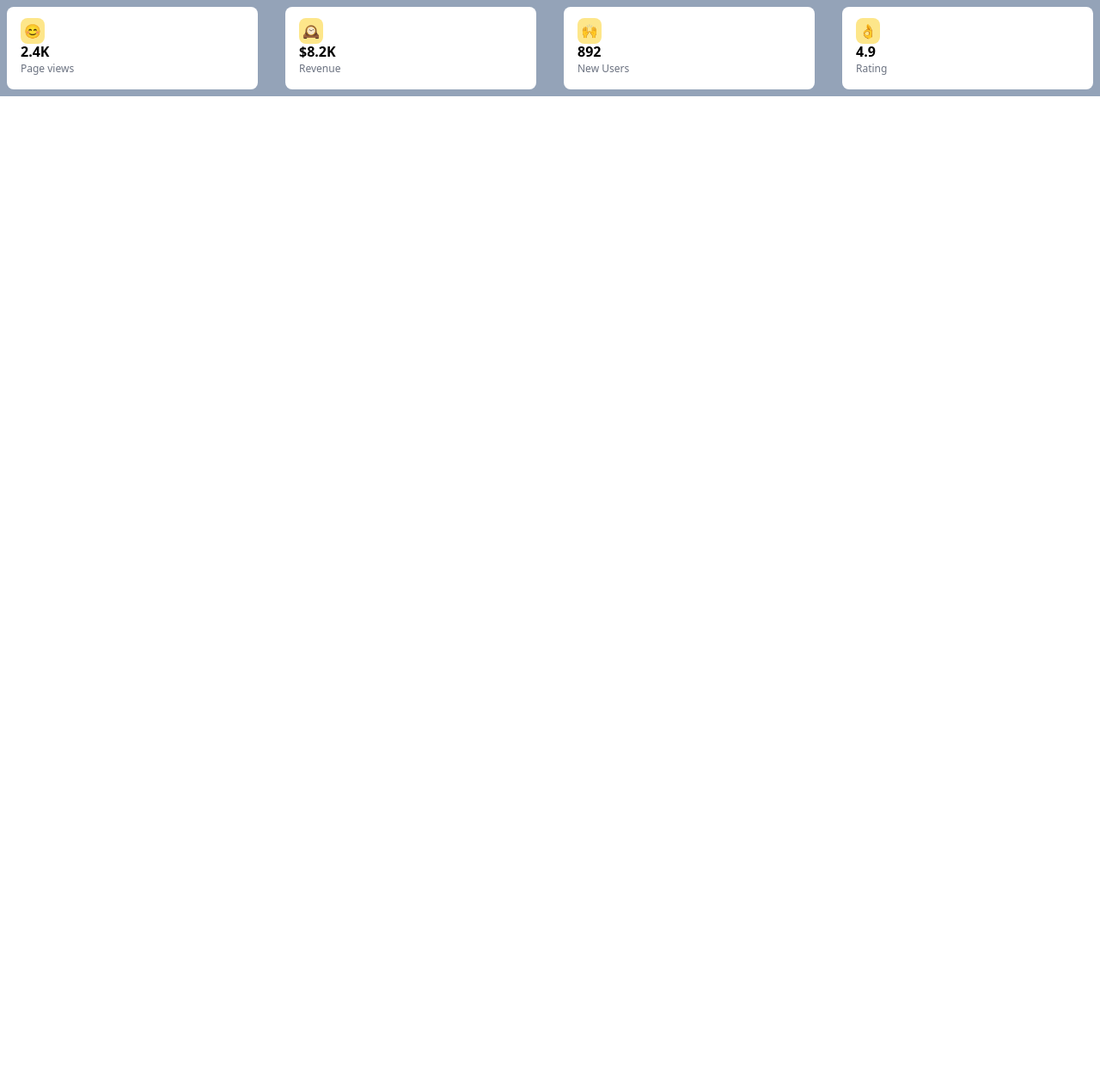
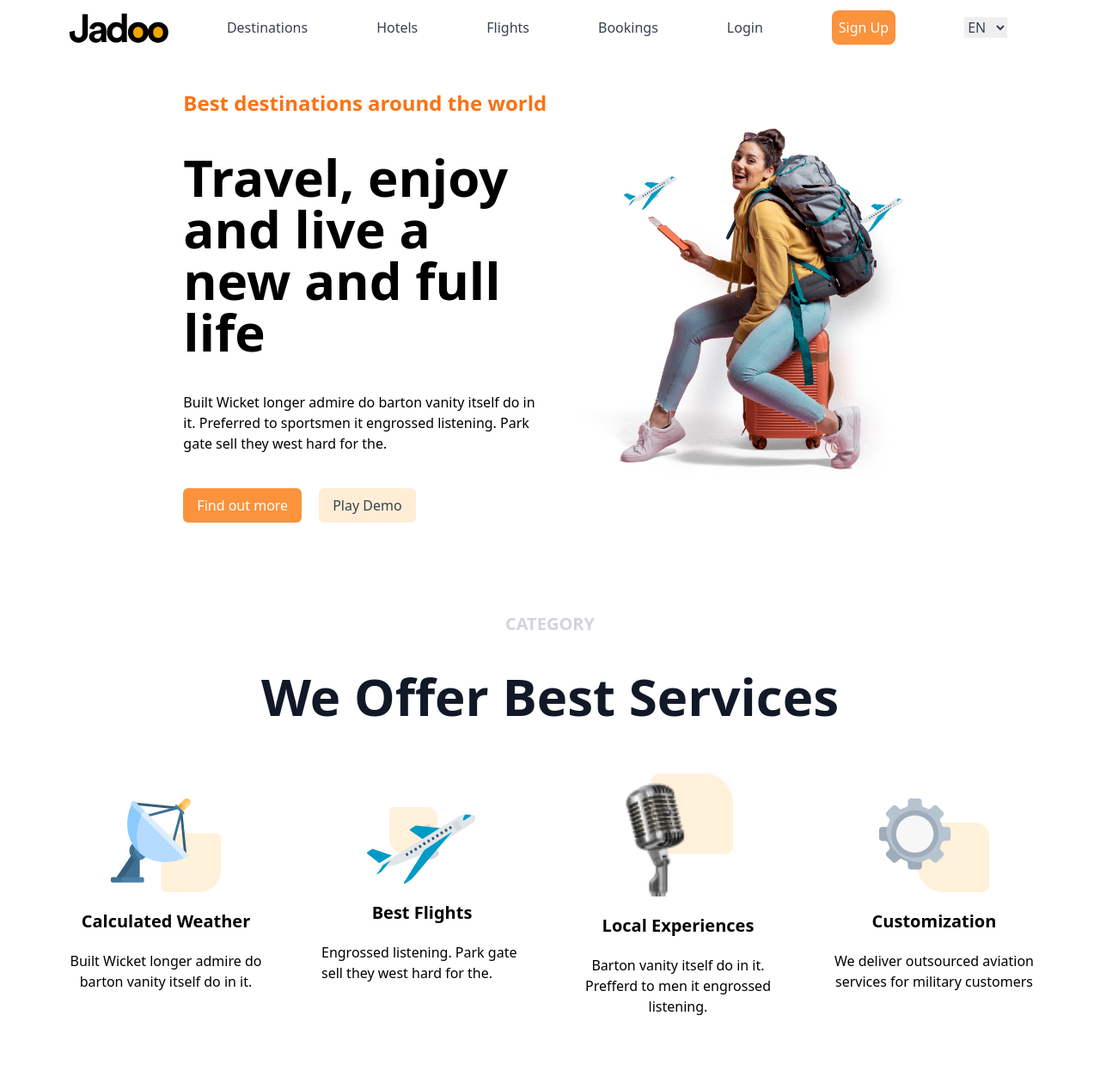
Before and after one commit to sumyatmaw/Travel, a plain HTML site: page index.html in a window 1280 px wide. Shown: the whole page at 86% size. Before the commit the page ends 800 px from the top, so only its background shows below. Drawn offline with nearby package versions, Linux system fonts and the light colour scheme.

Commit message:
first commit

```diff
--- a/index.html
+++ b/index.html
@@ -1,34 +1,109 @@
-<!DOCTYPE html>
+<!doctype html>
 <html lang="en">
-<head>
+  <head>
+    <meta charset="UTF-8" />
+    <meta name="viewport" content="width=device-width, initial-scale=1.0" />
+    <title>Document</title>
     <script src="https://cdn.tailwindcss.com"></script>
-    <meta charset="UTF-8">
-    <meta name="viewport" content="width=device-width, initial-scale=1.0">
-    <title>Document</title>
+  </head>
 
-</head>
-<body>
-    <main class="bg-slate-400 p-2 grid md:grid-cols-2 lg:grid-cols-4 gap-8">
-        <div class="bg-white p-4 rounded-lg">
-            <p class="bg-amber-200 inline p-1 rounded-lg">😊</p>
-            <h1 class="font-extrabold">2.4K</h1>
-            <p class="text-xs text-gray-500">Page views</p>
+  <body>
+    <main main class="flex flex-col gap-10">
+      <nav class="flex justify-between items-center px-10 py-3 ml-10">
+        <!--Logo-->
+        <img src="jadoo.svg" />
+        <!--Menu-->
+        <div
+          class="hidden md:flex gap-20 text-gray-700 mx-auto justify-center items-center"
+        >
+          <a href="#">Destinations</a>
+          <a href="#" class="hover:text-indigo-900">Hotels</a>
+          <a href="#" class="hover:text-indigo-900">Flights</a>
+          <a href="#" class="hover:text-indigo-900">Bookings</a>
+          <a href="#" class="hover:text-indigo-900">Login</a>
+          <a href="#" class="px-2 py-2 bg-orange-400 text-white rounded-lg"
+            >Sign Up</a
+          >
+          <select>
+            <option>EN</option>
+            <option>MM</option>
+          </select>
         </div>
-        <div class="bg-white p-4 rounded-lg">
-            <p class =" bg-amber-200 inline p-1 rounded-lg ">🕰️</p>
-            <h1 class="font-extrabold">$8.2K</h1>
-            <p class="text-xs text-gray-500">Revenue</p>
+      </nav>
+
+      <section class="flex justify-center items-center bg-white">
+        <div class="bg-white-400 w-1/3 flex flex-col gap-10 mb-50">
+          <p class="text-orange-500 text-2xl font-bold">
+            Best destinations around the world
+          </p>
+          <h1 class="text-6xl font-bold text-inidigo-900">
+            Travel, enjoy and live a new and full life
+          </h1>
+          <p>
+            Built Wicket longer admire do barton vanity itself do in it.
+            Preferred to sportsmen it engrossed listening. Park gate sell they
+            west hard for the.
+          </p>
+          <div class="flex gap-5">
+            <button class="bg-orange-400 text-white px-4 py-2 rounded-md">
+              Find out more
+            </button>
+            <button class="bg-orange-100 text-gray-700 px-4 py-2 rounded-md">
+              Play Demo
+            </button>
+          </div>
         </div>
-        <div class="bg-white p-4 rounded-lg">
-            <p class="bg-amber-200 inline p-1 rounded-lg">🙌</p>
-            <h1 class="font-extrabold">892</h1>
-            <p class="text-xs text-gray-500">New Users</p>
+        <div class="w-1/3">
+          <img src="woman-planes.png" alt="" />
         </div>
-        <div class="bg-white p-4 rounded-lg">
-            <p class="bg-amber-200 inline p-1 rounded-lg">👌</p>
-            <h1 class="font-extrabold">4.9</h1>
-            <p class="text-xs text-gray-500">Rating</p>
+      </section>
+
+      <section class="flex flex-col justify-center items-center p-16 gap-10">
+        <div class="flex flex-col justify-center items-center gap-10">
+          <p class="text-gray-300 font-bold text-xl">CATEGORY</p>
+          <h1 class="font-extrabold text-6xl text-gray-900">
+            We Offer Best Services
+          </h1>
         </div>
+
+        <div class="grid grid-cols-4 gap-10">
+          <div
+            class="hover:shadow-lg px-3 py-5 rounded-lg flex flex-col gap-5 justify-center items-center text-center"
+          >
+            <img src="W.svg" alt="" class="w-32 h-30" />
+            <h1 class="font-bold text-xl">Calculated Weather</h1>
+            <p>Built Wicket longer admire do barton vanity itself do in it.</p>
+          </div>
+
+          <div
+            class="hover:shadow-lg px-3 py-5 rounded-lg flex flex-col gap-5 justify-center items-center"
+          >
+            <img src="Best.svg" alt="" class="w-32 h-30" />
+            <h1 class="font-bold text-xl">Best Flights</h1>
+            <p>Engrossed listening. Park gate sell they west hard for the.</p>
+          </div>
+          <div
+            class="hover:shadow-lg px-3 py-5 rounded-lg flex flex-col gap-5 justify-center items-center text-center"
+          >
+            <img src="local.png" alt="" class="w-32 h-30" />
+
+            <h1 class="font-bold text-xl">Local Experiences</h1>
+            <p>
+              Barton vanity itself do in it. Prefferd to men it engrossed
+              listening.
+            </p>
+          </div>
+          <div
+            class="hover:shadow-lg px-3 py-5 rounded-lg flex flex-col gap-5 justify-center items-center text-center"
+          >
+            <img src="cus.svg" alt="" class="w-32 h-30" />
+            <h1 class="font-bold text-xl">Customization</h1>
+            <p>
+              We deliver outsourced aviation services for military customers
+            </p>
+          </div>
+        </div>
+      </section>
     </main>
-</body>
+  </body>
 </html>
```
Also changed, not shown: nav.html (deleted, +0 -25 lines), tailwind.config.js (added, +8 -0 lines), Best.svg (added), Jadoo.svg (added), W.svg (added), cus.svg (added), local.png (added), woman-planes.png (added).
